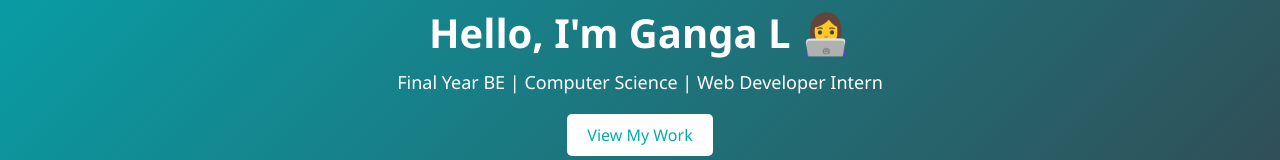
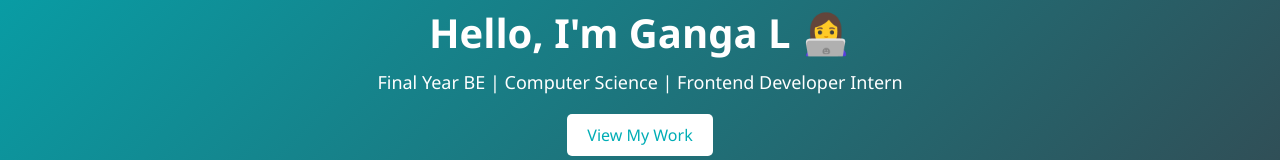
Before and after one commit to Gangal2002/CODEALPHA, a plain HTML site: page portfolio/index.html in a window 1280 px wide. Shown: the part 320-480 px from the top of the page. Drawn offline with Linux system fonts and the light colour scheme.

Commit message:
Update index.html

```diff
--- a/portfolio/index.html
+++ b/portfolio/index.html
@@ -99,7 +99,7 @@
   <!-- Hero Section -->
   <section class="hero">
     <h2>Hello, I'm Ganga L 👩‍💻</h2>
-    <p>Final Year BE | Computer Science | Web Developer Intern</p>
+    <p>Final Year BE | Computer Science | Frontend Developer Intern</p>
     <a href="#projects" class="btn">View My Work</a>
   </section>
 
```
